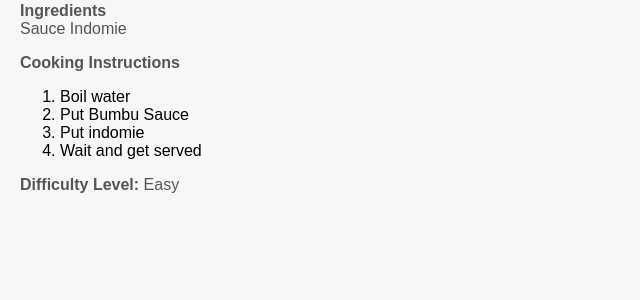
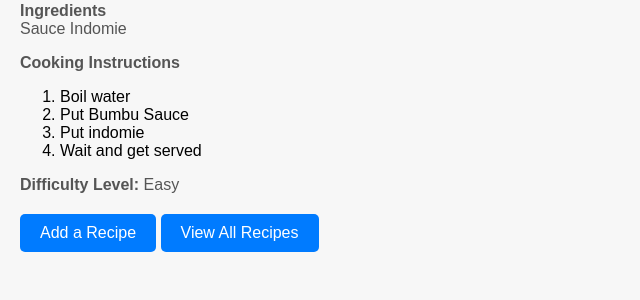
Before and after one commit to Nganga-A/Recipe-Keeper, a Django app: page /1/ in a window 1280 px wide. Shown: the part 150-450 px from the top of the page, without its empty margins (0-640 px from the left). Run offline with Django 5.2, Linux system fonts and the light colour scheme; data comes from the database, SQL or seed files in the repository.

Commit message:
Added button navigations

```diff
--- a/recipeKeeper/templates/recipeKeeper/recipe_template.html
+++ b/recipeKeeper/templates/recipeKeeper/recipe_template.html
@@ -29,6 +29,18 @@
             color: #ff0000;
             font-weight: bold;
         }
+        .button-container {
+            margin-top: 20px;
+        }
+        .button {
+            display: inline-block;
+            padding: 10px 20px;
+            background-color: #007bff;
+            color: #fff;
+            text-decoration: none;
+            border-radius: 5px;
+            transition: background-color 0.3s;
+        }
     </style>
 </head>
 <body>
@@ -49,6 +61,10 @@
         {% else %}
             <p class="error-message">The recipe does not exist.</p>
         {% endif %}
+        <div class="button-container">
+            <a href="{% url 'add_recipe' %}" class="button">Add a Recipe</a>
+            <a href="{% url 'recipe_list' %}" class="button">View All Recipes</a>
+        </div>
     </div>
 </body>
 </html>
--- a/recipeKeeper/views.py
+++ b/recipeKeeper/views.py
@@ -5,6 +5,7 @@ from.models import Recipe
 from django.template import loader
 from .forms import RecipeForm
 from django.shortcuts import redirect
+from django.contrib.auth.decorators import login_required
 
 
 def index(request):
@@ -16,14 +17,24 @@ def get_recipe_by_id(request, recipe_id):
     template = loader.get_template("recipeKeeper/recipe_template.html")
     return HttpResponse(template.render(context, request))
 
+@login_required
 def add_recipe(request):
     if request.method == 'POST':
         form = RecipeForm(request.POST)
+
         if form.is_valid():
-            form.save()
-            return redirect('recipe_list')
+            recipe = form.save(commit=False)
+            recipe.author = request.user
+            recipe.save()
+
+            # Get the ID of the newly added recipe
+            new_recipe_id = recipe.pk
+            return redirect('get_recipe_by_id', recipe_id=new_recipe_id)
     else:
         form = RecipeForm()
     context = {'form': form}
     template = loader.get_template("recipeKeeper/add_recipe.html")
     return HttpResponse(template.render(context, request))
+
+def recipe_list(request):
+    pass
```
